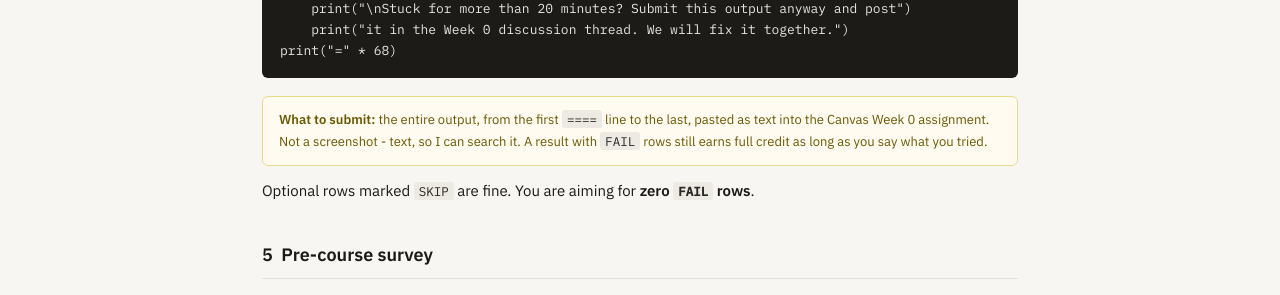
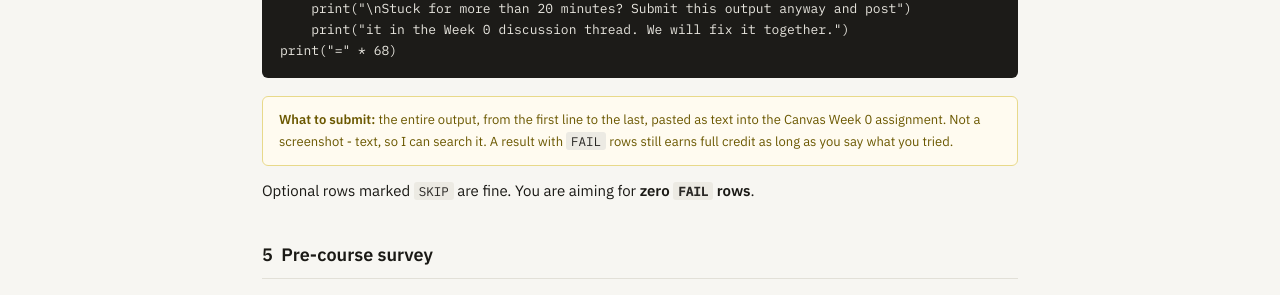
Before and after one commit to steflangehennig/info4340, a Jekyll site: the page built from schedule/week-0.md, in a window 1280 px wide and 900 px high, scrolled down 3633 px. Shown: the part 149-444 px from the top of the window. Built offline with Jekyll 4.4.1, drawn with Linux system fonts in a browser that asks for light colours.

Commit message:
fix typo in wk 0

````diff
--- a/schedule/week-0.md
+++ b/schedule/week-0.md
@@ -161,7 +161,7 @@ print("=" * 68)
 ```
 
 <div class="note" markdown="0">
-  <strong>What to submit:</strong> the entire output, from the first <code>====</code> line to the last, pasted as text into the Canvas Week 0 assignment. Not a screenshot - text, so I can search it. A result with <code>FAIL</code> rows still earns full credit as long as you say what you tried.
+  <strong>What to submit:</strong> the entire output, from the first line to the last, pasted as text into the Canvas Week 0 assignment. Not a screenshot - text, so I can search it. A result with <code>FAIL</code> rows still earns full credit as long as you say what you tried.
 </div>
 
 Optional rows marked `SKIP` are fine. You are aiming for **zero `FAIL` rows**.
````
